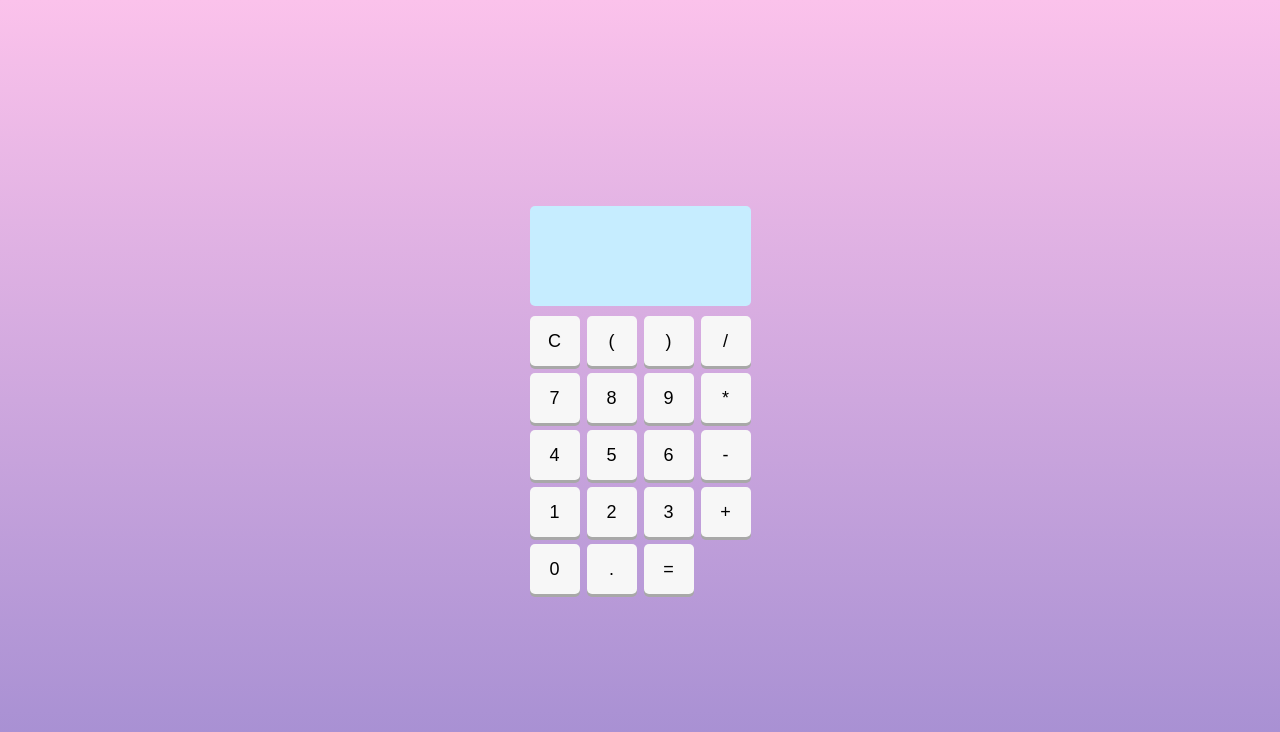
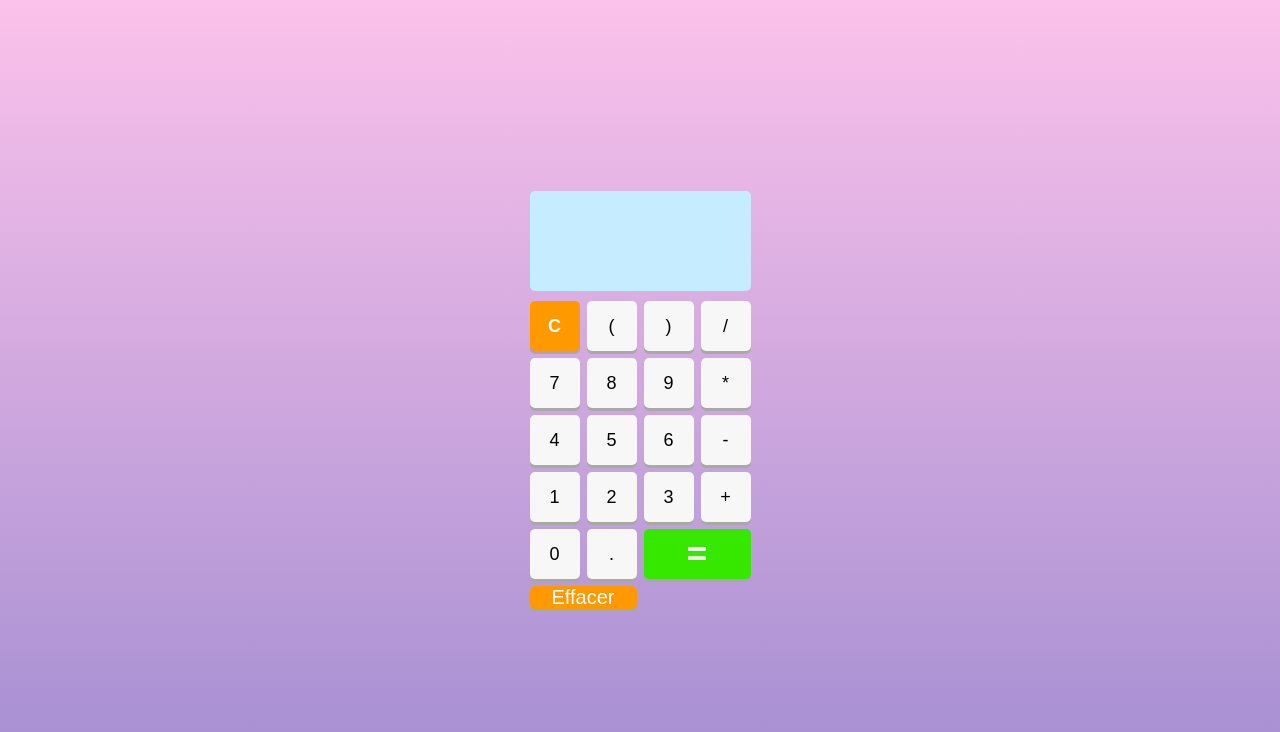
Before and after one commit to BenCDA/CalculatriceJS, a plain HTML site: page index.html in a window 1280 px wide. Drawn offline with Linux system fonts and the light colour scheme.

Commit message:
ajout bouton suppression

```diff
--- a/index.html
+++ b/index.html
@@ -34,6 +34,8 @@
         <button data-clavier="96" class="bouton">0</button>
         <button data-clavier="110" class="bouton">.</button>
         <button data-clavier="13" class="bouton">=</button>
+        <button id="bouton-effacer">Effacer</button>
+
     </div>
 </div>
 
--- a/script.js
+++ b/script.js
@@ -12,6 +12,12 @@ document.addEventListener('click', (e) => {
     const value = e.target.dataset.clavier;
     calculer(value)
 })
+
+// Création constante pour supprimer le dernier caractère saisi.
+const boutonSupprimer = document.querySelector('#bouton-supprimer');
+boutonSupprimer.addEventListener('click', () => {
+    ecran.textContent = ecran.textContent.slice(0, -1);
+});
 
 //Fonction pour calculer, prend en paramètre la valeur du keycode e
 const calculer = (value) => {
--- a/style.css
+++ b/style.css
@@ -62,16 +62,24 @@
     transform: translateY(2px);
   }
 
-  button[data-key="8"] {
+  button[data-clavier="8"] {
     background-color: #ff9900;
     font-weight: bold;
     color: white;
   }
 
-  button[data-key="13"] {
+  button[data-clavier="13"] {
     grid-column: span 2;
     background-color: #36e700;
     font-weight: bold;
     color: white;
     font-size: 35px;
   }
+
+#bouton-effacer {
+    font-size: 20px;
+    grid-column: span 2;
+    background-color: #ff9900;
+    color: white;
+
+  }
```
